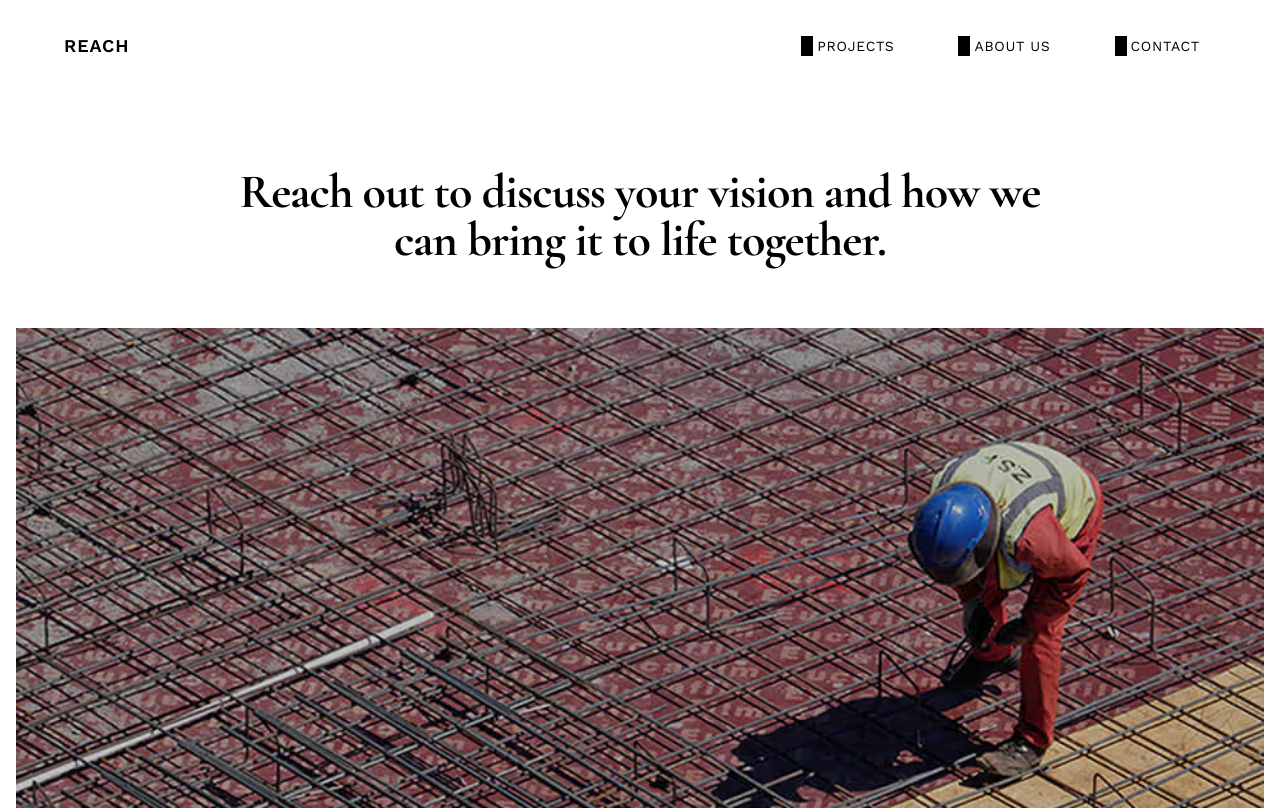
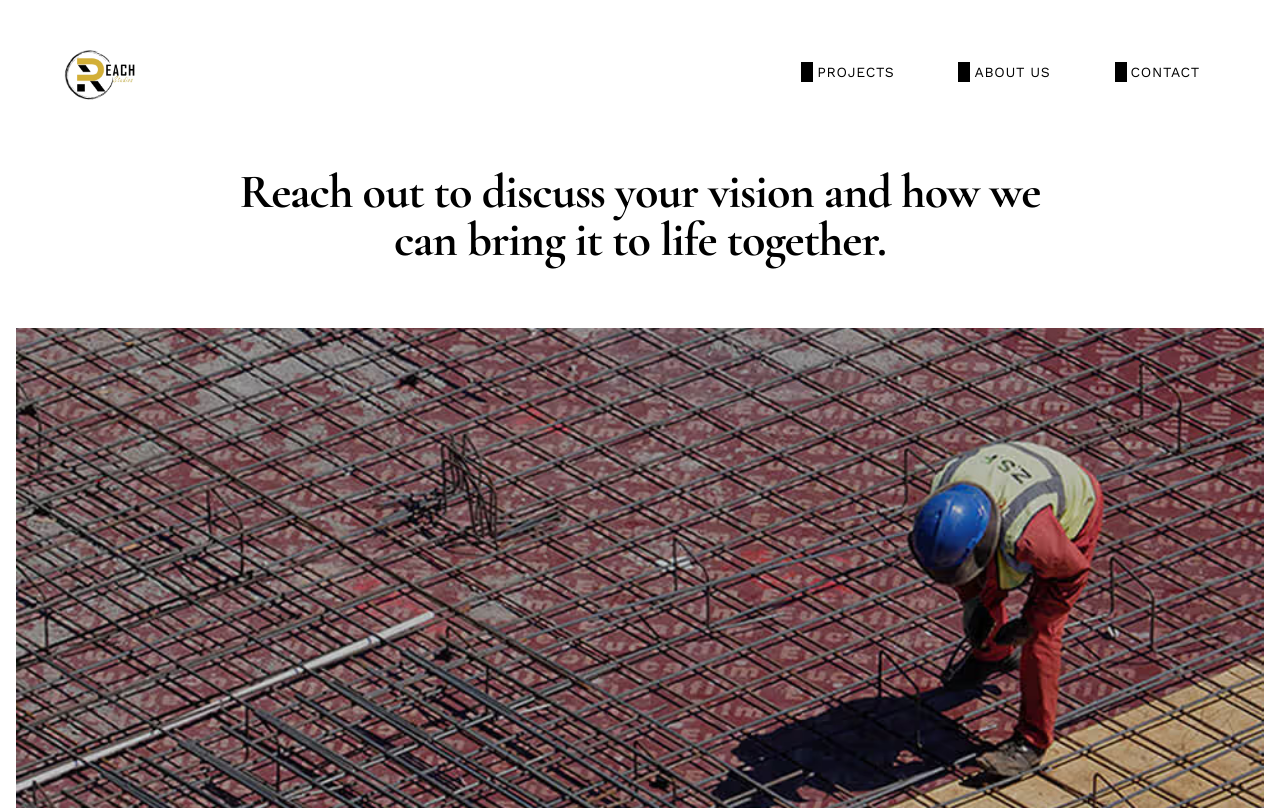
Before and after one commit to ngachadavid/reach-design, a Next.js app: page /contact in a window 1280 px wide. Shown: the top 810 px of the page. Built offline with nearby package versions, Linux system fonts and the light colour scheme.

Commit message:
add logo image

```diff
--- a/app/components/global/BlackNavBar.jsx
+++ b/app/components/global/BlackNavBar.jsx
@@ -1,6 +1,7 @@
 'use client';
 
 import Link from "next/link";
+import Image from "next/image";
 // import { useRouter } from "next/navigation";
 // import { usePageTransition } from "@/app/providers/PageTransitionProvider";
 
@@ -29,9 +30,16 @@ export default function BlackNavbar() {
             {/* Logo */}
             <Link
                 href="/"
-        className="text-lg font-semibold tracking-wider"
+                className="flex items-center"
             >
-        REACH
+                <Image
+                    src="/images/logo1.webp"
+                    alt="Reach Logo"
+                    width={120}
+                    height={40}
+                    className="h-20 w-auto"
+                    priority
+                />
             </Link>
 
             {/* Navigation Links */}
--- a/app/components/global/Navbar.jsx
+++ b/app/components/global/Navbar.jsx
@@ -1,6 +1,7 @@
 'use client';
 
 import Link from "next/link";
+import Image from "next/image";
 // import { useRouter } from "next/navigation";
 // import { usePageTransition } from "@/app/providers/PageTransitionProvider";
 
@@ -29,9 +30,16 @@ export default function Navbar() {
             {/* Logo */}
             <Link
                 href="/"
-        className="text-lg font-semibold tracking-wider"
+                className="flex items-center"
             >
-        REACH
+                <Image
+                    src="/images/logo1.webp"
+                    alt="Reach Logo"
+                    width={120}
+                    height={40}
+                    className="h-20 w-auto"
+                    priority
+                />
             </Link>
 
             {/* Navigation Links */}
```
Also changed, not shown: public/images/logo1.webp (added). Lines whose indentation alone changed are shown as unchanged.
